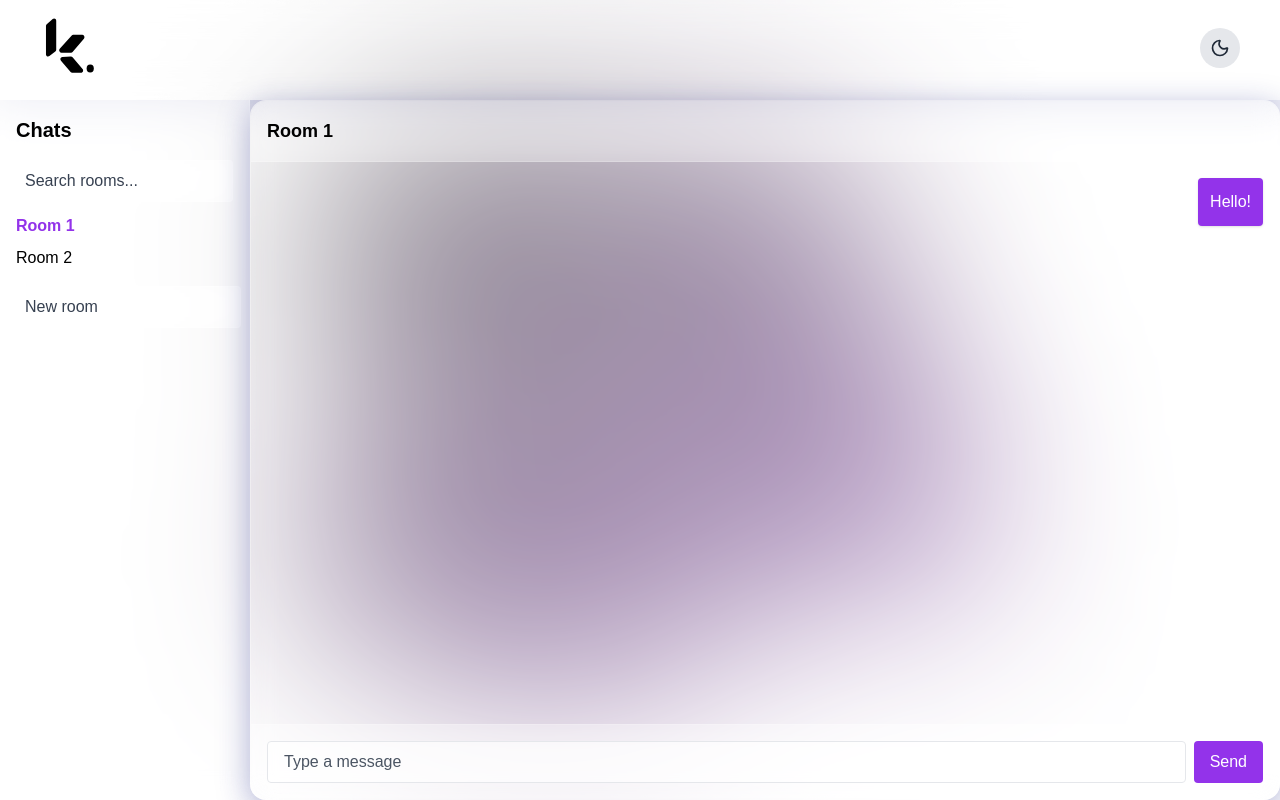
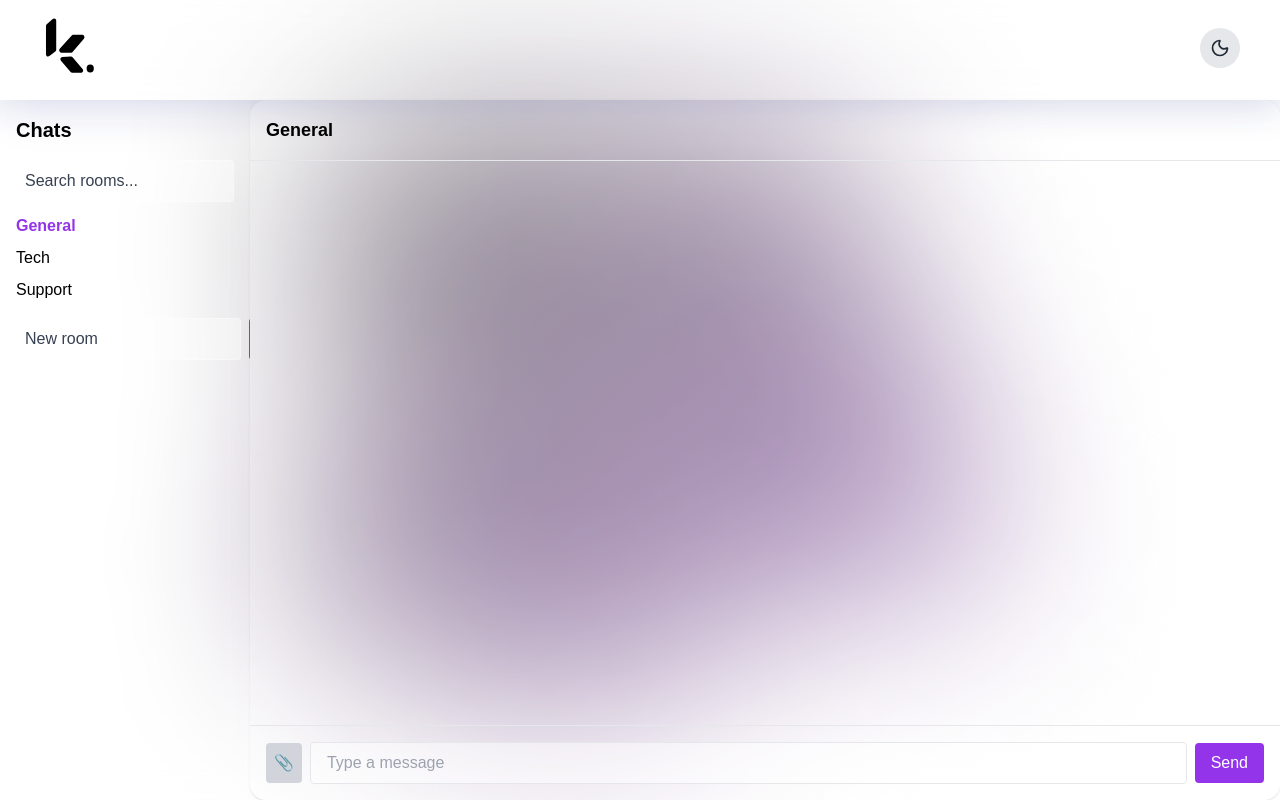
Before and after one commit to Thamaraiselvi2109/chat-application, a React (Vite) app: page /dashboard in a window 1280 px wide. Built offline with nearby package versions, Linux system fonts and the light colour scheme; a web font is replaced by a local one.

Commit message:
chat file attachment

```diff
--- a/src/App.jsx
+++ b/src/App.jsx
@@ -16,6 +16,9 @@ function App() {
     }
   }, [isDark]);
 
+  const {secretCode, userOtp} = useSelector((state) => state.details)
+  console.log(secretCode, userOtp)
+
   return (
     <div className="app">
       <Navbar/>
--- a/src/components/chatroom/ChatWindow.jsx
+++ b/src/components/chatroom/ChatWindow.jsx
@@ -1,24 +1,70 @@
-import { useState } from 'react';
+import { useRef, useState } from 'react';
 import { useDispatch, useSelector } from 'react-redux';
 import { sendMessage } from '../../store/slices/ChatSlice';
 
 const ChatWindow = () => {
     const dispatch = useDispatch();
+    const fileInputRef = useRef(null);
     const [input, setInput] = useState('');
+    const [filePreview, setFilePreview] = useState(null);
+
     const selectedRoom = useSelector((state) => state.rooms.selected);
     const messages = useSelector((state) => state.chat.messages[selectedRoom] || []);
 
+    const botReplies = [
+        "Hello there!",
+        "I'm a bot, how can I assist you?",
+        "Interesting...",
+        "Please wait while I process that.",
+        "Sure, I can help with that!"
+    ];
+
     const handleSend = () => {
+        if (!selectedRoom) return;
+
         if (input.trim()) {
-            dispatch(sendMessage({ room: selectedRoom, message: input }));
+            dispatch(sendMessage({ room: selectedRoom, message: { text: input, sender: 'user' } }));
             setInput('');
+            sendBotReply();
+        }
+
+        if (filePreview) {
+            dispatch(sendMessage({ room: selectedRoom, message: { text: filePreview, sender: 'user', type: 'file' } }));
+            setFilePreview(null);
+            sendBotReply();
         }
     };
 
+    const sendBotReply = () => {
+        const randomReply = botReplies[Math.floor(Math.random() * botReplies.length)];
+        setTimeout(() => {
+            dispatch(sendMessage({ room: selectedRoom, message: { text: randomReply, sender: 'bot' } }));
+        }, 1000);
+    };
+
+    const handleFileChange = (e) => {
+        const file = e.target.files[0];
+        if (file) {
+            const reader = new FileReader();
+            reader.onload = () => {
+                setFilePreview(reader.result); // base64 image
+            };
+            reader.readAsDataURL(file);
+        }
+    };
+
+    if (!selectedRoom) {
+        return (
+            <div className="h-[calc(100vh-100px)] flex items-center justify-center text-gray-500">
+                Select a room to start chatting
+            </div>
+        );
+    }
+
     return (
-        <main className="flex flex-col h-[calc(100vh-100px)] backdrop-blur-md bg-white/20 dark:bg-white/10 border border-white/30 dark:border-white/10 rounded-2xl shadow-[0_8px_32px_0_rgba(31,38,135,0.37)] overflow-hidden">
+        <main className="flex flex-col h-[calc(100vh-100px)] bg-white/20 dark:bg-white/10 rounded-2xl shadow overflow-hidden">
             {/* Header */}
-            <header className="bg-white/30 dark:bg-gray-800/30 backdrop-blur-md p-4 border-b border-white/20 dark:border-white/10">
+            <header className="p-4 border-b">
                 <h2 className="text-lg font-semibold truncate">{selectedRoom}</h2>
             </header>
 
@@ -28,27 +74,55 @@ const ChatWindow = () => {
                     {messages.map((msg, index) => (
                         <div
                             key={index}
-                            className="bg-[#9333ea] text-white p-3 rounded w-max max-w-[75%] ml-auto shadow"
+                            className={`p-3 rounded w-max max-w-[75%] shadow ${
+                                msg.sender === 'user'
+                                    ? 'bg-[#9333ea] text-white ml-auto'
+                                    : 'bg-gray-200 dark:bg-gray-700 text-black dark:text-white mr-auto'
+                            }`}
                         >
-                            {msg}
+                            {msg.type === 'file' ? (
+                                <img src={msg.text} alt="uploaded file" className="max-w-xs rounded" />
+                            ) : (
+                                msg.text
+                            )}
                         </div>
                     ))}
+
+                    {filePreview && (
+                        <div className="bg-yellow-100 text-sm text-yellow-900 p-2 rounded max-w-xs ml-auto">
+                            Preview:
+                            <img src={filePreview} alt="preview" className="mt-1 rounded" />
+                        </div>
+                    )}
                 </div>
             </div>
 
             {/* Input */}
-            <footer className="p-4 border-t border-white/20 dark:border-white/10 bg-white/30 dark:bg-gray-800/30 backdrop-blur-md flex gap-2">
+            <footer className="p-4 border-t flex gap-2 items-center">
+                <button
+                    onClick={() => fileInputRef.current.click()}
+                    className="bg-gray-300 dark:bg-gray-700 p-2 rounded"
+                    title="Attach File"
+                >
+                    📎
+                </button>
+                <input
+                    type="file"
+                    ref={fileInputRef}
+                    onChange={handleFileChange}
+                    className="hidden"
+                />
                 <input
                     type="text"
                     placeholder="Type a message"
                     value={input}
                     onChange={(e) => setInput(e.target.value)}
                     onKeyDown={(e) => e.key === 'Enter' && handleSend()}
-                    className="flex-1 px-4 py-2 border rounded bg-white/50 dark:bg-gray-700/50 backdrop-blur-sm text-black dark:text-white placeholder:text-gray-600 dark:placeholder:text-gray-300"
+                    className="flex-1 px-4 py-2 border rounded bg-white/50 dark:bg-gray-700/50"
                 />
                 <button
                     onClick={handleSend}
-                    className="bg-[#9333ea] hover:bg-blue-700 text-white px-4 py-2 rounded"
+                    className="bg-[#9333ea] text-white px-4 py-2 rounded"
                 >
                     Send
                 </button>
--- a/src/components/chatroom/Sidebar.jsx
+++ b/src/components/chatroom/Sidebar.jsx
@@ -16,11 +16,7 @@ const Sidebar = () => {
   w-full md:w-[250px]
   h-[250px] md:h-full
   fixed md:static bottom-0 left-0
-  z-20 bg-white/60 dark:bg-gray-800/60
-  backdrop-blur-md p-4 overflow-y-auto
-  border-t md:border-t-0 md:border-r
-  border-white/30 dark:border-white/10
-">
+  z-20 backdrop-blur-md p-4 overflow-y-auto dark:border-white/10">
 
             <h2 className="text-xl font-bold mb-4 text-black dark:text-white">Chats</h2>
 
--- a/src/main.jsx
+++ b/src/main.jsx
@@ -2,13 +2,10 @@ import { createRoot } from 'react-dom/client'
 import './index.css'
 import App from './App.jsx'
 import { Provider } from 'react-redux'
-import { persistor, store } from './store/store.js'
-import { PersistGate } from 'redux-persist/integration/react'
+import { store } from './store/store.js'
 
 createRoot(document.getElementById('root')).render(
   <Provider store={store}>
-     <PersistGate loading={null} persistor={persistor}>
     <App />
-    </PersistGate>
   </Provider>
 )
--- a/src/routes/AppRouter.jsx
+++ b/src/routes/AppRouter.jsx
@@ -9,8 +9,8 @@ const AppRouter = () => {
     <BrowserRouter>
       <Routes>
         <Route path='/' element={<Login />} />
-        <Route path="/otp-verification" element={ <OtpProtected><OtpVerification /></OtpProtected> } />
-        <Route path="/dashboard" element={<Home/>}/>
+        <Route path="/otp-verification" element={<OtpProtected><OtpVerification /></OtpProtected>} />
+        <Route path="/dashboard" element={<Home />} />
       </Routes>
     </BrowserRouter>
   );
--- a/src/store/slices/ChatSlice.js
+++ b/src/store/slices/ChatSlice.js
@@ -1,22 +1,20 @@
-// store/slices/chatSlice.js
 import { createSlice } from '@reduxjs/toolkit';
 
-const ChatSlice = createSlice({
+const chatSlice = createSlice({
     name: 'chat',
     initialState: {
-    messages: {
-      'Room 1': ['Hello!'],
-      'Room 2': ['Hi there!'],
-    },
+        messages: {},
     },
     reducers: {
         sendMessage: (state, action) => {
             const { room, message } = action.payload;
-      if (!state.messages[room]) state.messages[room] = [];
+            if (!state.messages[room]) {
+                state.messages[room] = [];
+            }
             state.messages[room].push(message);
         },
     },
 });
 
-export const { sendMessage } = ChatSlice.actions;
-export default ChatSlice.reducer;
+export const { sendMessage } = chatSlice.actions;
+export default chatSlice.reducer;
--- a/src/store/slices/RoomsSlice.js
+++ b/src/store/slices/RoomsSlice.js
@@ -1,19 +1,21 @@
-// store/slices/roomsSlice.js
 import { createSlice } from '@reduxjs/toolkit';
 
-const RoomsSlice = createSlice({
+const roomsSlice = createSlice({
     name: 'rooms',
     initialState: {
-    list: ['Room 1', 'Room 2'],
-    selected: 'Room 1',
+        list: ['General', 'Tech', 'Support'],
+        selected: 'General', // default selected room
         searchTerm: '',
     },
     reducers: {
-    addRoom: (state, action) => {
-      state.list.push(action.payload);
-    },
         selectRoom: (state, action) => {
             state.selected = action.payload;
+        },
+        addRoom: (state, action) => {
+            const newRoom = action.payload;
+            if (!state.list.includes(newRoom)) {
+                state.list.push(newRoom);
+            }
         },
         setSearchTerm: (state, action) => {
             state.searchTerm = action.payload;
@@ -21,5 +23,5 @@ const RoomsSlice = createSlice({
     },
 });
 
-export const { addRoom, selectRoom, setSearchTerm } = RoomsSlice.actions;
-export default RoomsSlice.reducer;
+export const { selectRoom, addRoom, setSearchTerm } = roomsSlice.actions;
+export default roomsSlice.reducer;
--- a/src/store/store.js
+++ b/src/store/store.js
@@ -1,33 +1,17 @@
 import { configureStore } from '@reduxjs/toolkit';
-import { persistStore, persistReducer, FLUSH, REHYDRATE, PAUSE, PERSIST, PURGE, REGISTER } from 'redux-persist';
-import storage from 'redux-persist/lib/storage';
 import DetailsReducer from './slices/DetailsSlice';
 import ThemeReducer from './slices/ThemeSlice';
 import CountryReducer from './slices/CountriesSlice';
 import RoomsReducer from './slices/RoomsSlice';
 import ChatReducer from './slices/ChatSlice';
 
-const persistConfig = {
-  key: 'details',
-  storage,
-};
-
-const persistedDetailsReducer = persistReducer(persistConfig, DetailsReducer);
 
 export const store = configureStore({
   reducer: {
-    details: persistedDetailsReducer,
+    details: DetailsReducer,
     theme: ThemeReducer,
     country: CountryReducer,
     rooms: RoomsReducer,
     chat: ChatReducer,
   },
-  middleware: (getDefaultMiddleware) =>
-    getDefaultMiddleware({
-      serializableCheck: {
-        ignoredActions: [FLUSH, REHYDRATE, PAUSE, PERSIST, PURGE, REGISTER],
-      },
-    }),
 });
-
-export const persistor = persistStore(store);
```
Lines whose indentation alone changed are shown as unchanged.
